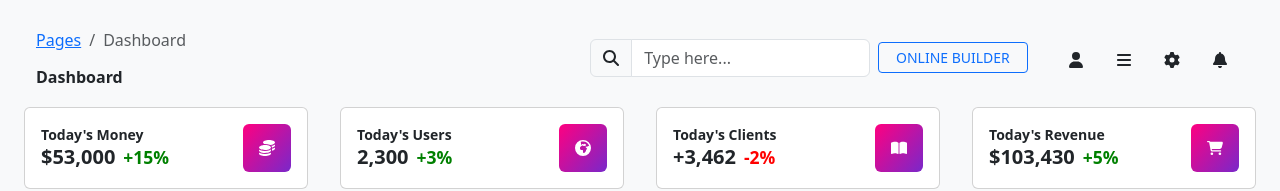
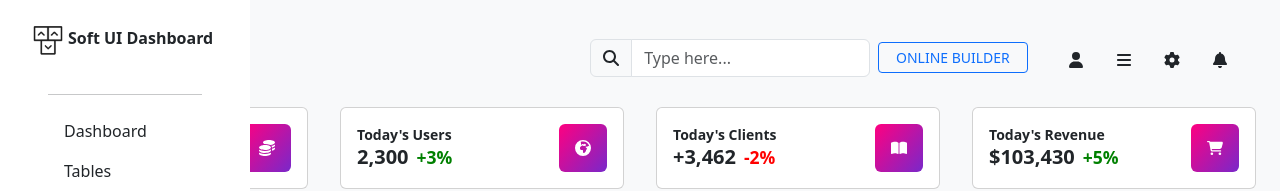
Before and after one commit to hridayaprajapati/mockup-site, a React (Create React App) app: page / in a window 1280 px wide. Shown: the top 191 px of the page. Built offline with nearby package versions, Linux system fonts and the light colour scheme.

Commit message:
Fixup CSS
Change-Id: I115b933bea6c5af3169bee81075d46c9dbbf65d8

```diff
--- a/src/App.css
+++ b/src/App.css
@@ -1,5 +1,6 @@
 :root {
   --bs-navbar-active-color: #344767;
+  --bs-card-box-shadow: 0 20px 27px 0 rgba(0, 0, 0, 0.05);
 }
 
 .icon {
@@ -22,9 +23,9 @@
   overflow-y: auto;
   left: 0;
   padding: 0;
-  transform: translateX(0);
+  background-color: white;
   z-index: 1000;
-  transition: transform 0.3s ease-in-out;
+  transition: all ease 0.3s;
 }
 
 .main-content {
@@ -37,10 +38,6 @@
 }
 
 @media screen and (max-width: 1280px) {
-  .sidebar-main {
-    transform: translateX(-100%);
-  }
-
   .navbar-nav #sidebarToggler {
     display: block;
   }
@@ -50,11 +47,9 @@
   }
 
   .showSidebar {
-    background-color: white;
-    padding: 2rem 0;
-    margin-left: 17.5rem;
     border-radius: 24px;
-    transition: all 0.3s ease-in-out;
+    left: -260px;
+    transition: all ease 0.3s;
   }
 
   .sidebar-main.showSidebar {
@@ -132,6 +127,10 @@
   color: #67748e;
 }
 
+.card {
+  box-shadow: var(--bs-card-box-shadow);
+}
+
 .card,
 .card-body {
   font-family: "Open Sans";
--- a/src/App.jsx
+++ b/src/App.jsx
@@ -23,11 +23,7 @@ function App() {
       <div className="container-fluid py-4">
         <BrowserRouter>
           <div
-            className={
-              showSidebar
-                ? "sidebar-main ps showSidebar my-3"
-                : "sidebar-main ps"
-            }
+            className={`sidebar-main ps ${showSidebar ? "showSidebar" : ""}`}
           >
             <Sidebar />
           </div>
--- a/src/components/Sidebar.jsx
+++ b/src/components/Sidebar.jsx
@@ -57,7 +57,7 @@ const Sidebar = () => {
             <span className="ms-1 fw-bold">Soft UI Dashboard</span>
           </Link>
         </div>
-        <hr className="horizontal-divider" />
+        <hr className="horizontal-divider mx-5" />
         <nav className="navbar-nav">
           <ul className="nav-list list-unstyled">
             {navLinkItems.map((item) => (
```
